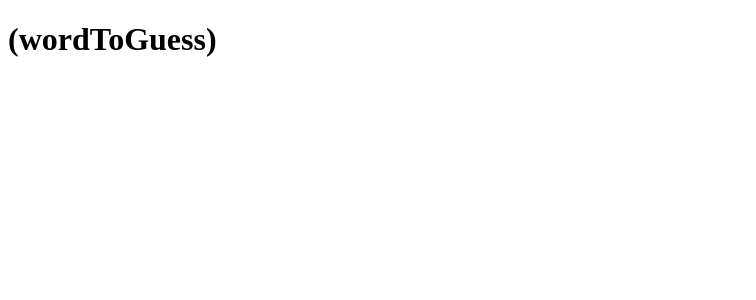
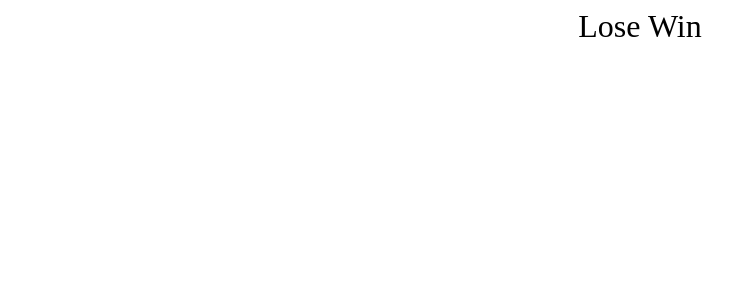
Before and after one commit to eggs-benny/hangman-react-ts, a React (Vite) app: page / in a window 1280 px wide. Shown: the top 300 px of the page, without its empty margins (0-756 px from the left). Built offline with nearby package versions, Linux system fonts and the light colour scheme.

Commit message:
Added lose/win & styles for homepage

```diff
--- a/src/App.tsx
+++ b/src/App.tsx
@@ -1,14 +1,33 @@
-import { useState } from "react"
-import words from "./wordlist.json"
+import { useState } from 'react';
+import words from './wordlist.json';
 
 function App() {
   const [wordToGuess, setWordToGuess] = useState(() => {
-    return words[Math.floor(Math.random() * words.length)]
-  return <h1>Hi</h1>
-  })
+    return words[Math.floor(Math.random() * words.length)];
+  });
+  const [guessedLetters, setGuessedLetters] = useState<string[]>([]);
 
-  console.log(wordToGuess)
-  return <h1>(wordToGuess)</h1>
+  return (
+    <div
+      style={{
+        maxWidth: '800px',
+        display: 'flex',
+        flexDirection: 'column',
+        gap: '2rem',
+        margin: '0 auto',
+        alignItems: 'center'
+      }}
+    >
+      <div
+        style={{
+          fontSize: '2rem',
+          textAlign: 'center'
+        }}
+      >
+        Lose Win
+      </div>
+    </div>
+  );
 }
 
-export default App
+export default App;
```
